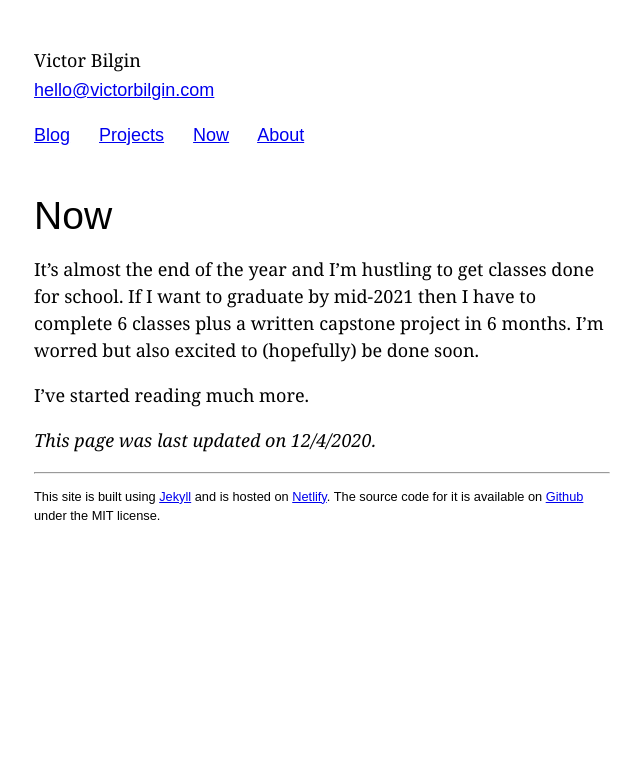
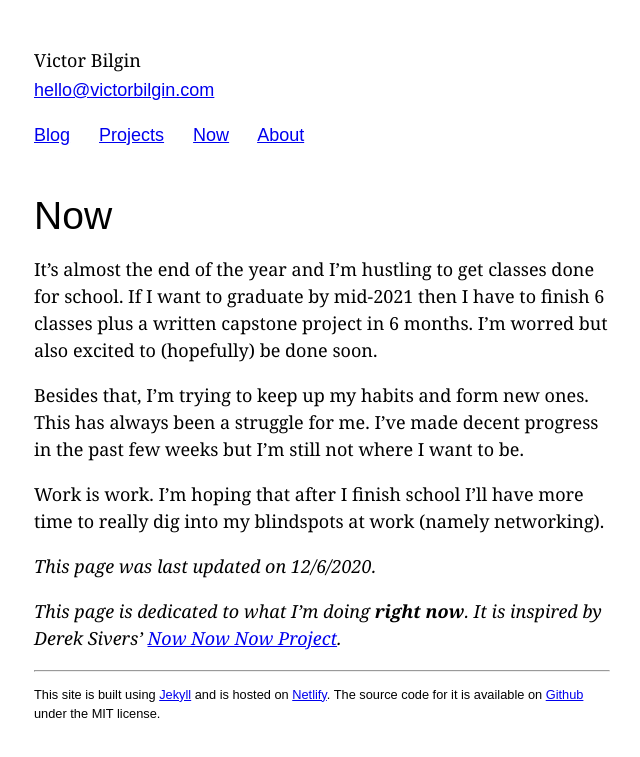
Before and after one commit to vbilgin/vb-v7, a Jekyll site: the page built from _pages/now.md, in a window 1280 px wide. Shown: the top 757 px of the page, without its empty margins (318-958 px from the left). Built offline with Jekyll 4.4.1, drawn with Linux system fonts in a browser that asks for light colours.

Commit message:
Final prep for release

```diff
--- a/_pages/now.md
+++ b/_pages/now.md
@@ -3,8 +3,12 @@ layout: page
 title: Now
 permalink: /now
 ---
-It's almost the end of the year and I'm hustling to get classes done for school. If I want to graduate by mid-2021 then I have to complete 6 classes plus a written capstone project in 6 months. I'm worred but also excited to (hopefully) be done soon.
+It's almost the end of the year and I'm hustling to get classes done for school. If I want to graduate by mid-2021 then I have to finish 6 classes plus a written capstone project in 6 months. I'm worred but also excited to (hopefully) be done soon.
 
-I've started reading much more.
+Besides that, I'm trying to keep up my habits and form new ones. This has always been a struggle for me. I've made decent progress in the past few weeks but I'm still not where I want to be.
 
-*This page was last updated on 12/4/2020.*
+Work is work. I'm hoping that after I finish school I'll have more time to really dig into my blindspots at work (namely networking).
+
+*This page was last updated on 12/6/2020.*
+
+*This page is dedicated to what I'm doing **right now**. It is inspired by Derek Sivers' [Now Now Now Project](https://nownownow.com/).*
--- a/_projects/books.html
+++ b/_projects/books.html
@@ -62,3 +62,4 @@ permalink: /projects/books
 </table>
 
 <h2>To Read</h2>
+<p>Work in progress...</p>
```
Also changed, not shown: 404.md (+1 -1 lines), _data/books.yml (+19 -5 lines), _pages/projects.md (+2 -2 lines).
